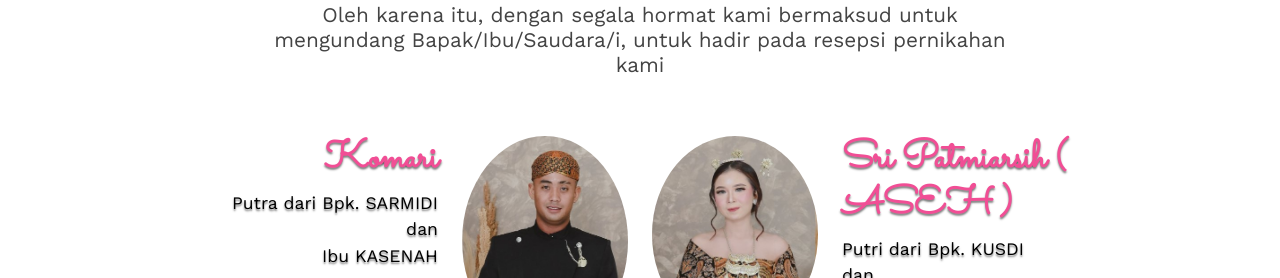
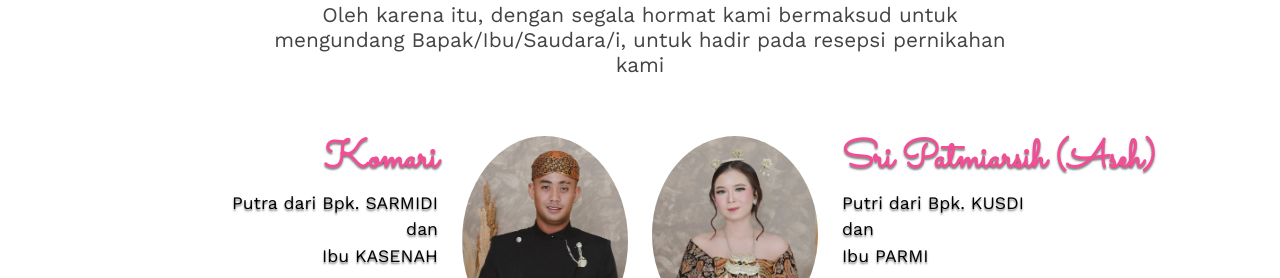
Before and after one commit to Adrywedding/Sri-Patmiarsih-n-Komari-wedding, a plain HTML site: page index.html in a window 1280 px wide. Shown: the part 1192-1470 px from the top of the page. Drawn offline with nearby package versions, Linux system fonts and the light colour scheme; some packages are replaced by stand-ins of ours; a script that the page names is missing.

Commit message:
Update index.html

```diff
--- a/index.html
+++ b/index.html
@@ -91,7 +91,7 @@
 							  <img src="Capture1.jpg" alt="Sri Patmiarsih" class="img-responsive rounded-circle">
 						  </div>
 						  <div class="col-8">
-							  <h3>Sri Patmiarsih ( ASEH ) </h3>
+							  <h3>Sri Patmiarsih (Aseh) </h3>
 							  <p>Putri dari Bpk. KUSDI <br> dan <br> Ibu PARMI</p>
 							  <p>Ds. Sidomulyo <br> Kec. Wonosalam, Kab. Demak</p>
 						  </div>
```
